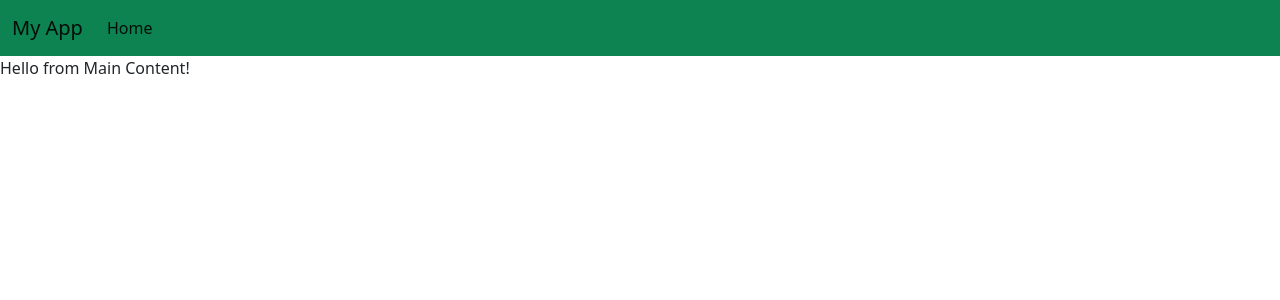
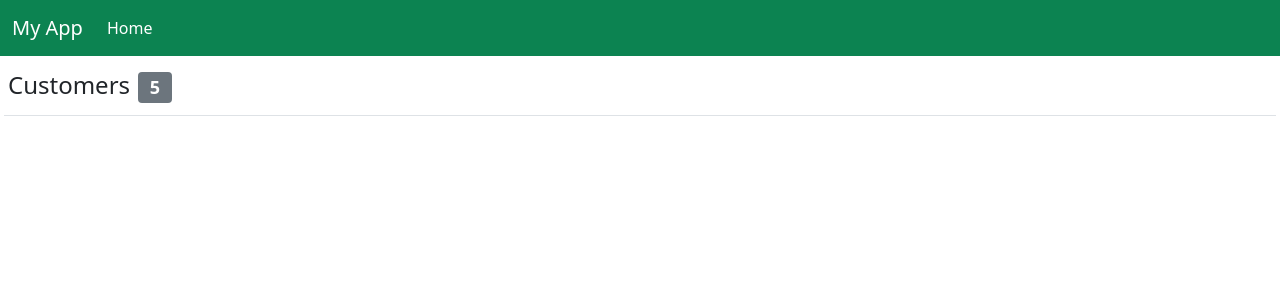
Before and after one commit to rach0101/react_app, a React (Create React App) app: page / in a window 1280 px wide. Shown: the top 300 px of the page. Built offline with nearby package versions, Linux system fonts and the light colour scheme.

Commit message:
Inserted badge into main content page

```diff
--- a/src/MainContent.jsx
+++ b/src/MainContent.jsx
@@ -1,6 +1,17 @@
 import React, { Component } from "react";
 export default class MainContent extends Component {
+  state = { pageTitle: "Customers", customersCount: 5 };
+
   render() {
-    return <div> Hello from Main Content!</div>;
+    return (
+      <div>
+        <h4 className="border-bottom m-1 p-1">
+          {this.state.pageTitle}
+          <span className="badge bg-secondary m-2">
+            {this.state.customersCount}
+          </span>
+        </h4>
+      </div>
+    );
   }
 }
--- a/src/NavBar.jsx
+++ b/src/NavBar.jsx
@@ -3,7 +3,7 @@ class NavBar extends Component {
   render() {
     return (
       <React.Fragment>
-        <nav className="navbar navbar-expand-lg navbar-light bg-light">
+        <nav className="navbar navbar-expand-lg navbar-dark bg-dark">
           <div className="container-fluid">
             <a className="navbar-brand" href="/#">
               My App
```
